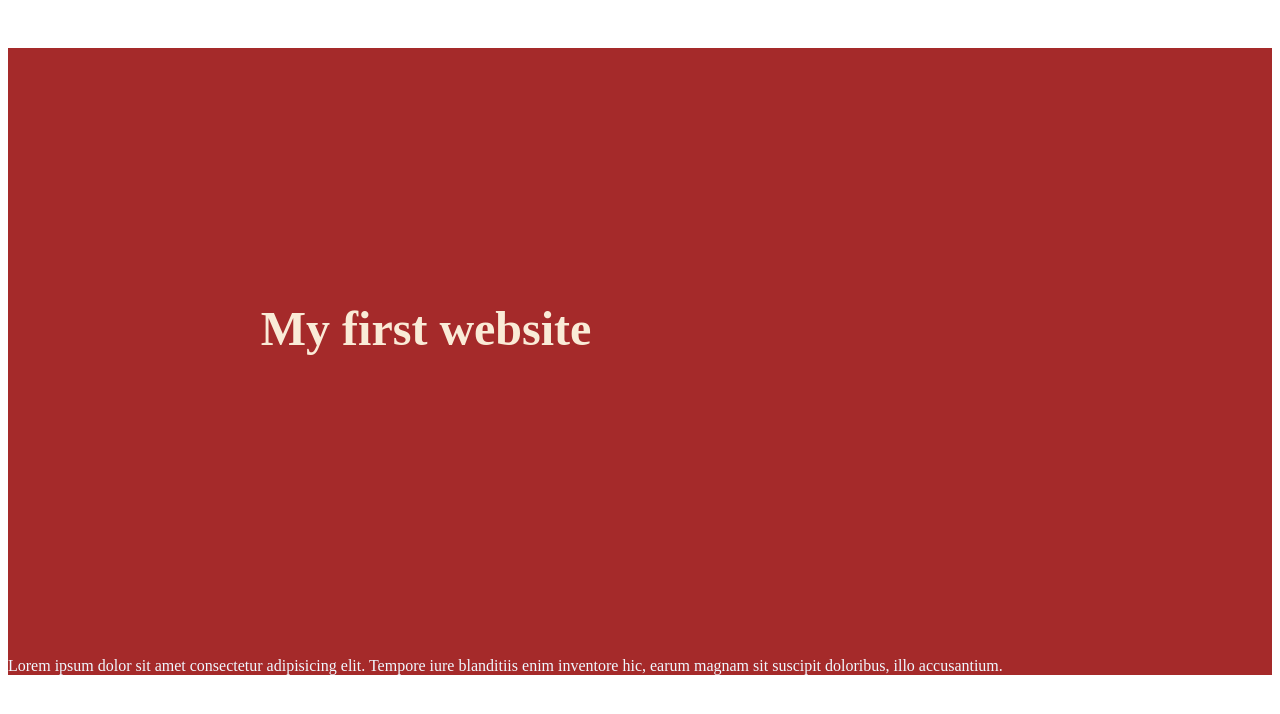
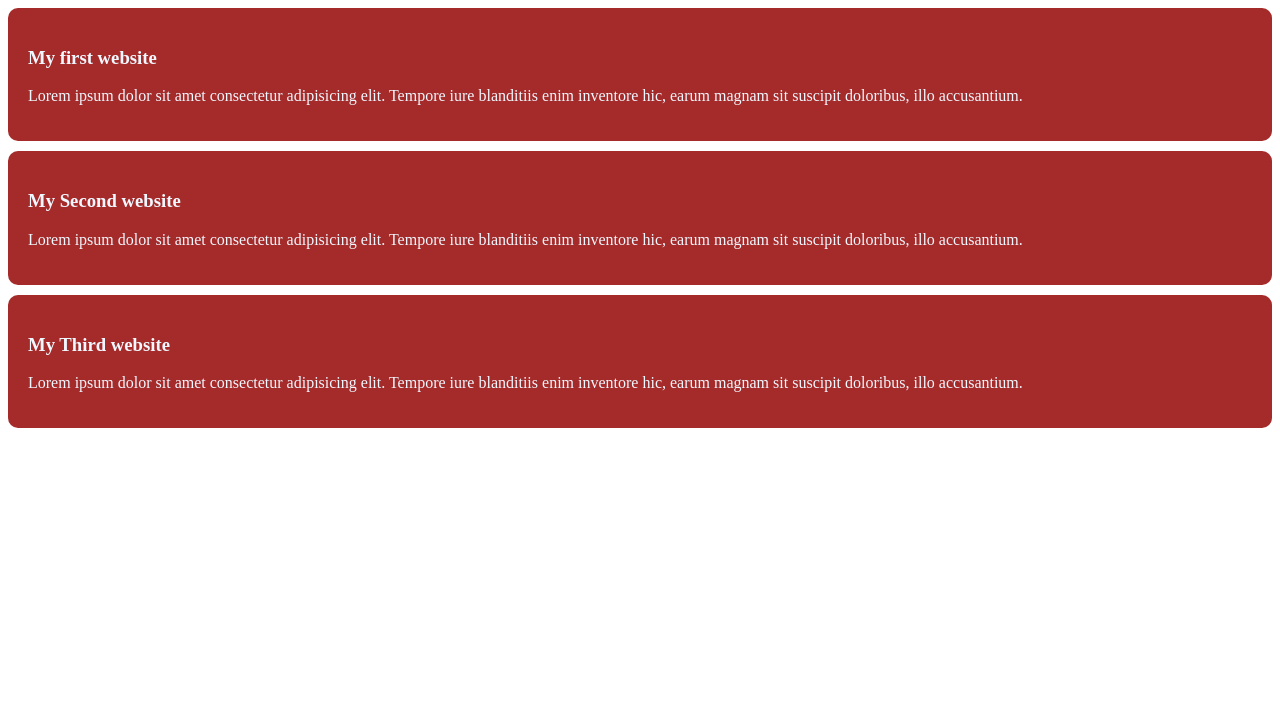
Before and after one commit to OviBagchi/my-simple-website2, a plain HTML site: page index.html in a window 1280 px wide. Drawn offline with Linux system fonts and the light colour scheme.

Commit message:
added the second and third blog

```diff
--- a/index.html
+++ b/index.html
@@ -11,6 +11,14 @@
         <h3>My first website</h3>
         <p>Lorem ipsum dolor sit amet consectetur adipisicing elit. Tempore iure blanditiis enim inventore hic, earum magnam sit suscipit doloribus, illo accusantium.</p>
     </div>
+    <div>
+        <h3>My Second website</h3>
+        <p>Lorem ipsum dolor sit amet consectetur adipisicing elit. Tempore iure blanditiis enim inventore hic, earum magnam sit suscipit doloribus, illo accusantium.</p>
+    </div>
+    <div>
+        <h3>My Third website</h3>
+        <p>Lorem ipsum dolor sit amet consectetur adipisicing elit. Tempore iure blanditiis enim inventore hic, earum magnam sit suscipit doloribus, illo accusantium.</p>
+    </div>
 
 </body>
 </html>
--- a/styles/blog.css
+++ b/styles/blog.css
@@ -1,12 +1,12 @@
 div{
     background-color: brown;
+    padding: 20px;
+    margin-bottom: 10px;
+    color: aliceblue;
+    border-radius: 10px;
 
 }
-div h3{
-    color: antiquewhite;
-    padding: 20%;
-    font-size: 3rem;
-}
+
 
 
 div p{
```
